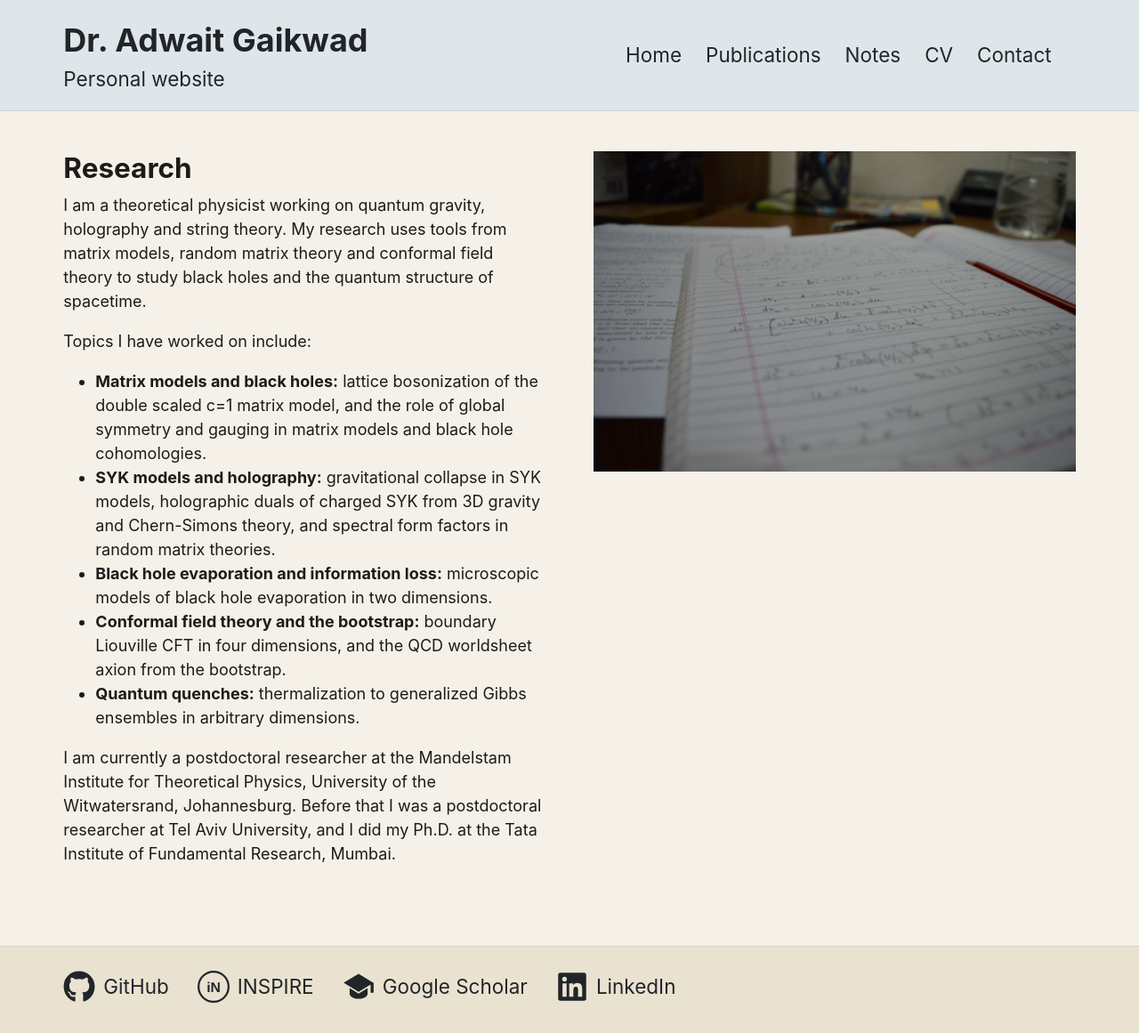
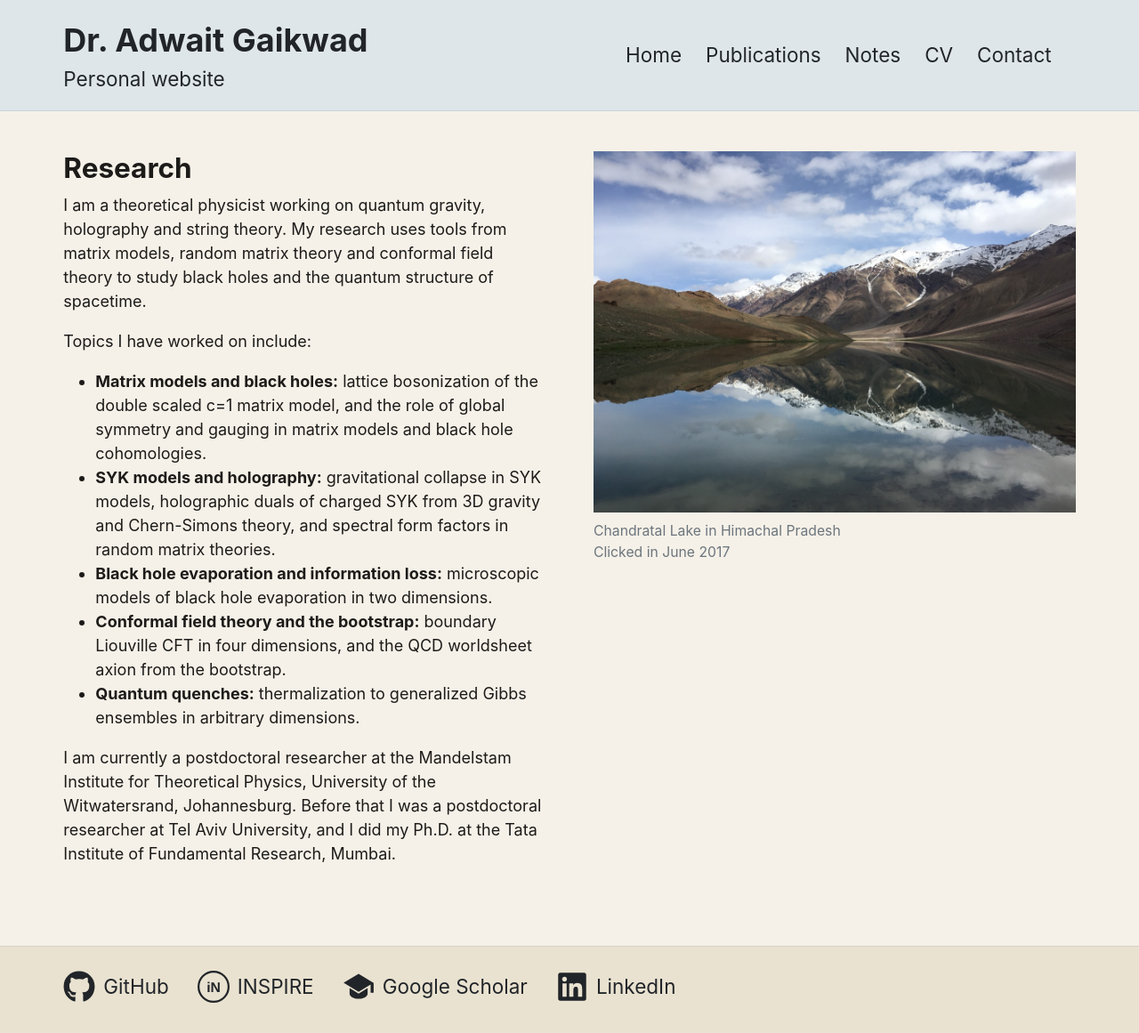
Before and after one commit to AdwaitGa/AdwaitGa.github.io, a Jekyll site: the page built from index.md, in a window 1280 px wide and 1161 px high. Shown: the whole window at 89% size. Built offline with Jekyll 4.4.1, drawn with Linux system fonts in a browser that asks for light colours.

Commit message:
Swap home and contact page images
Co-Authored-By: Claude Sonnet 5.5 <noreply@anthropic.com>

```diff
--- a/_data/settings.yml
+++ b/_data/settings.yml
@@ -20,4 +20,4 @@ social:
 - {icon: 'linkedin', name: 'LinkedIn', link: 'https://linkedin.com/in/adwait-gaikwad-77462b5b'}
 
 contacts:
-- {name: 'Dr. Adwait Gaikwad', title: 'Postdoctoral Researcher', department: 'The Mandelstam Institute for Theoretical Physics', institution: 'University of the Witwatersrand', institution_address: '1 Jan Smuts Avenue, Braamfontein 2000, Johannesburg, South Africa', email: 'adwaitgaikwad@gmail.com', office: 'PM19', image: 'assets/img/chandratal.jpg', phone: '+91-9004827759, +27-0713454320'}
+- {name: 'Dr. Adwait Gaikwad', title: 'Postdoctoral Researcher', department: 'The Mandelstam Institute for Theoretical Physics', institution: 'University of the Witwatersrand', institution_address: '1 Jan Smuts Avenue, Braamfontein 2000, Johannesburg, South Africa', email: 'adwaitgaikwad@gmail.com', office: 'PM19', image: 'assets/img/notebook.jpg', phone: '+91-9004827759, +27-0713454320'}
--- a/_includes/contact.html
+++ b/_includes/contact.html
@@ -11,8 +11,7 @@
         <p>Office: {{ contact.office }}</p>
       </div>
       <div class="col-md-6">
-        <img src="{{ site.github.url }}/{{ contact.image }}" alt="Chandratal Lake in Himachal Pradesh" width="100%" style="max-height:50vh;object-fit:cover;">
-        <p class="small text-muted mt-2 mb-0">Chandratal Lake in Himachal Pradesh<br>Clicked in June 2017</p>
+        <img src="{{ site.github.url }}/{{ contact.image }}" alt="Notebook" width="100%" style="max-height:50vh;object-fit:cover;">
       </div>
     </div>
     {% endfor %}
--- a/_layouts/home.html
+++ b/_layouts/home.html
@@ -8,6 +8,7 @@ layout: default
     {{ content }}
   </div>
   <div class="col-md-6">
-    <img src="{{ site.github.url }}/assets/img/home.jpg" alt="Notebook" width="100%" style="max-height:50vh;object-fit:cover;">
+    <img src="{{ site.github.url }}/assets/img/chandratal.jpg" alt="Chandratal Lake in Himachal Pradesh" width="100%" style="max-height:50vh;object-fit:cover;">
+    <p class="small text-muted mt-2 mb-0">Chandratal Lake in Himachal Pradesh<br>Clicked in June 2017</p>
   </div>
 </div>
```
Also changed, not shown: assets/img/notebook.jpg (renamed from assets/img/home.jpg).
